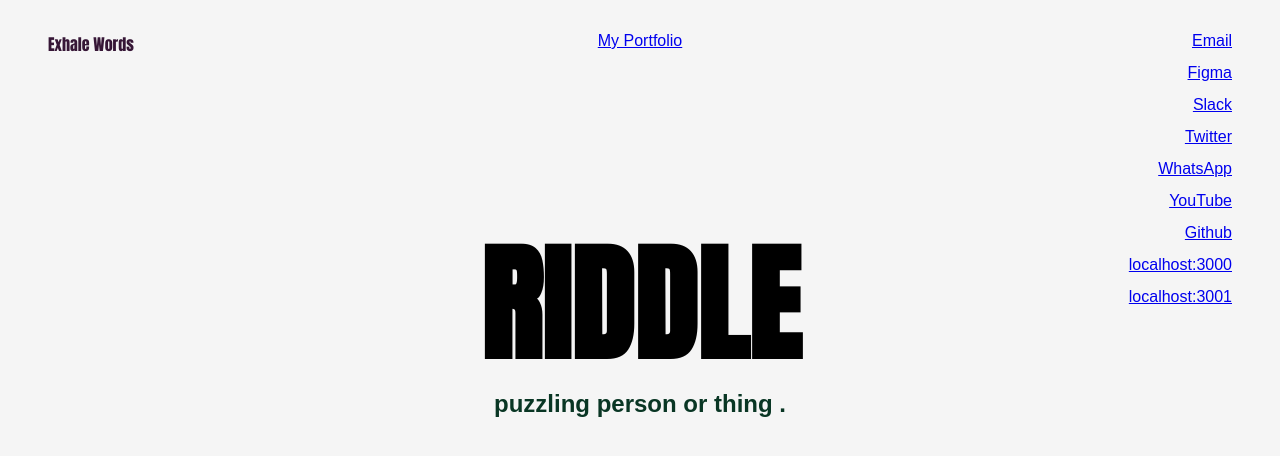
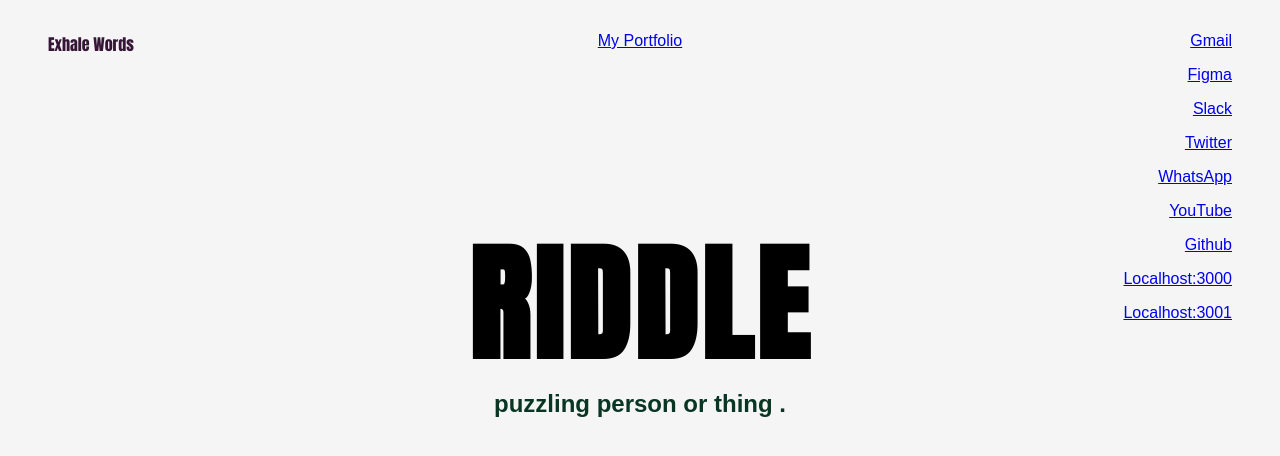
Before and after one commit to otinomz/simple-chrome-extension, a React (Create React App) app: page / in a window 1280 px wide. Shown: the top 456 px of the page. Built offline with nearby package versions, Linux system fonts and the light colour scheme.

Commit message:
chore: code cleanup

```diff
--- a/src/App.scss
+++ b/src/App.scss
@@ -31,63 +31,28 @@ body, html{
     position: absolute;
     top: 2rem;
 
-
     &:hover {
       color: red;
     }
   }
 
-  .email,
-  .figma,
-  .slack,
-  .twitter,
-  .whatsApp,
-  .youtube,
-  .github,
-  .localhost,
-  .localhost2 {
+  .frequentLink {
     position: absolute;
     right: 3rem;
     top: 2rem;
+    display: flex;
+    flex-direction: column;
     transition: 0.5s;
-    font-size: 16px;
 
-    &:hover {
-      color: red;
+    a {
+      margin-bottom: 1rem;
+      text-align: right;
+      font-size: 16px;
+
+          &:hover {
+          color: red;
+        }
     }
-  }
-
-  .figma {
-    top: 4rem;
-  }
-
-  .slack{
-    top: 6rem;
-  }
-
-  .twitter {
-    top: 8rem;
-  }
-
-  .whatsApp {
-    top: 10rem;
-  }
-
-  .youtube {
-    top: 12rem;
-  }
-
-  .github {
-    top: 14rem;
-  }
-
-
-  .localhost {
-    top: 16rem;
-  }
-
-  .localhost2{
-    top: 18rem;
   }
 
   h1 {
@@ -97,6 +62,7 @@ body, html{
     text-transform: uppercase;
     font-family: 'Anton', sans-serif;
     line-height: 130px;
+    letter-spacing: 4px;
   }
 
   h3 {
--- a/src/App.tsx
+++ b/src/App.tsx
@@ -1,4 +1,5 @@
 import './App.scss'
+import { dailyLink } from './packages/dailyLink';
 import {VocabList} from "./packages/vocabList"
 
 function App() {
@@ -9,15 +10,12 @@ function App() {
     <div className="App">
       <p>Exhale Words</p>
       <a className="portfolio" href="https://otinomz.vercel.app">My Portfolio</a>
-      <a className="email" href="https://mail.google.com/mail/u/0/#inbox">Email</a>
-      <a className="figma" href= "https://www.figma.com/"> Figma </a>
-      <a className="slack" href="https://app.slack.com/"> Slack </a>
-      <a className="twitter" href="https://twitter.com/">Twitter</a>
-      <a className="whatsApp" href="https://web.whatsapp.com/">WhatsApp</a>
-      <a className="youtube" href="https://youtube.com/">YouTube</a>
-      <a className="github" href="https://github.com/">Github</a>
-      <a className="localhost" href="http://localhost:3000/">localhost:3000</a>
-      <a className="localhost2" href="http://localhost:3001/">localhost:3001</a>
+
+      <div className="frequentLink">
+        {dailyLink.map((dayLink) => (
+          <a key={dayLink.id} href={dayLink.link}>{dayLink.name}</a>
+        ))}
+      </div>
 
       <h1>{VocabList[randomNumber].word}</h1>
       <h3>{VocabList[randomNumber].definition}.</h3>
--- /dev/null
+++ b/src/packages/dailyLink.ts
@@ -0,0 +1,55 @@
+export const dailyLink = [
+    {
+      id: "#1",
+      link: "https://mail.google.com/mail/u/0/#inbox",
+      name: "Gmail"
+    },
+
+    {
+      id: "#2",
+      link: "https://www.figma.com/",
+      name: "Figma"
+    },
+
+    {
+      id: "#3",
+      link: "https://app.slack.com/",
+      name: "Slack"
+    },
+
+    {
+      id: "#4",
+      link: "https://twitter.com/",
+      name: "Twitter"
+    },
+
+    {
+      id: "#5",
+      link: "https://web.whatsapp.com/",
+      name: "WhatsApp"
+    },
+
+    {
+      id: "#6",
+      link: "https://youtube.com/",
+      name: "YouTube"
+    },
+
+    {
+      id: "#7",
+      link: "https://github.com/",
+      name: "Github"
+    },
+
+    {
+      id: "#8",
+      link: "http://localhost:3000/",
+      name: "Localhost:3000"
+    },
+
+    {
+      id: "#9",
+      link: "http://localhost:3001/",
+      name: "Localhost:3001"
+    },
+]
```
